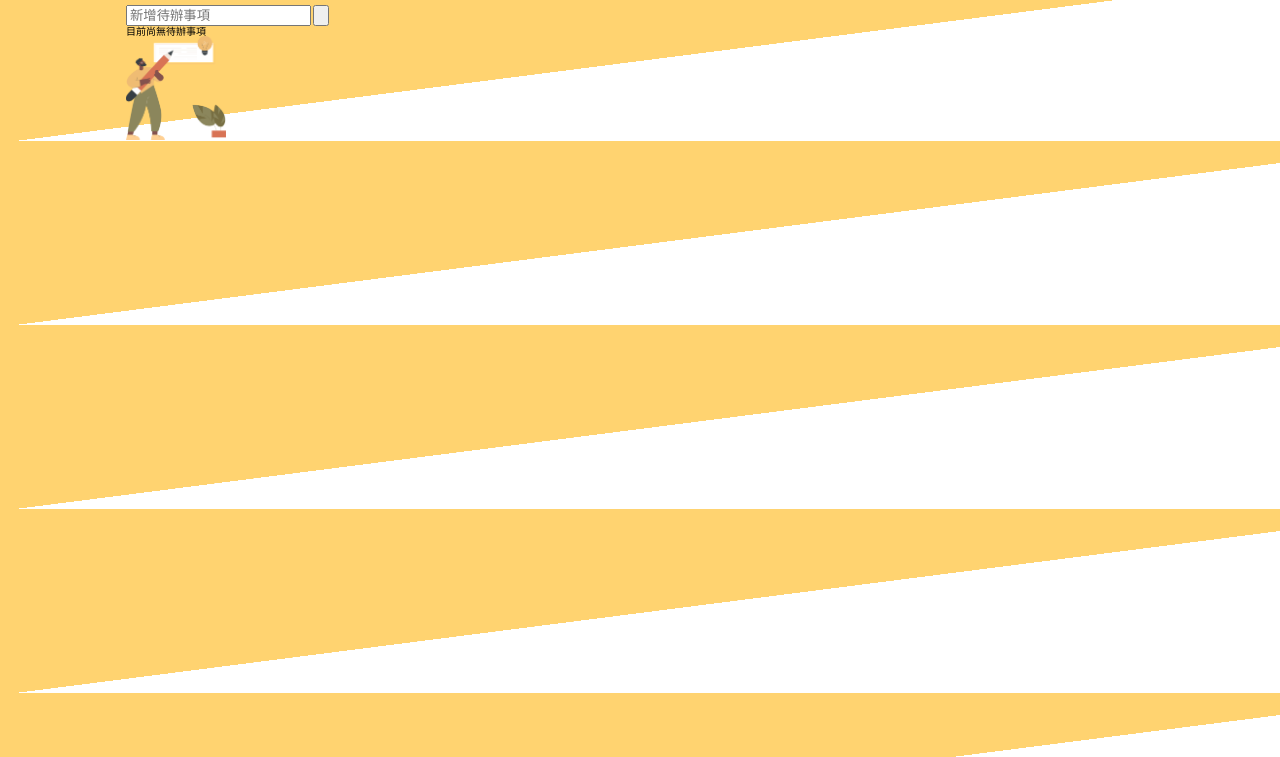
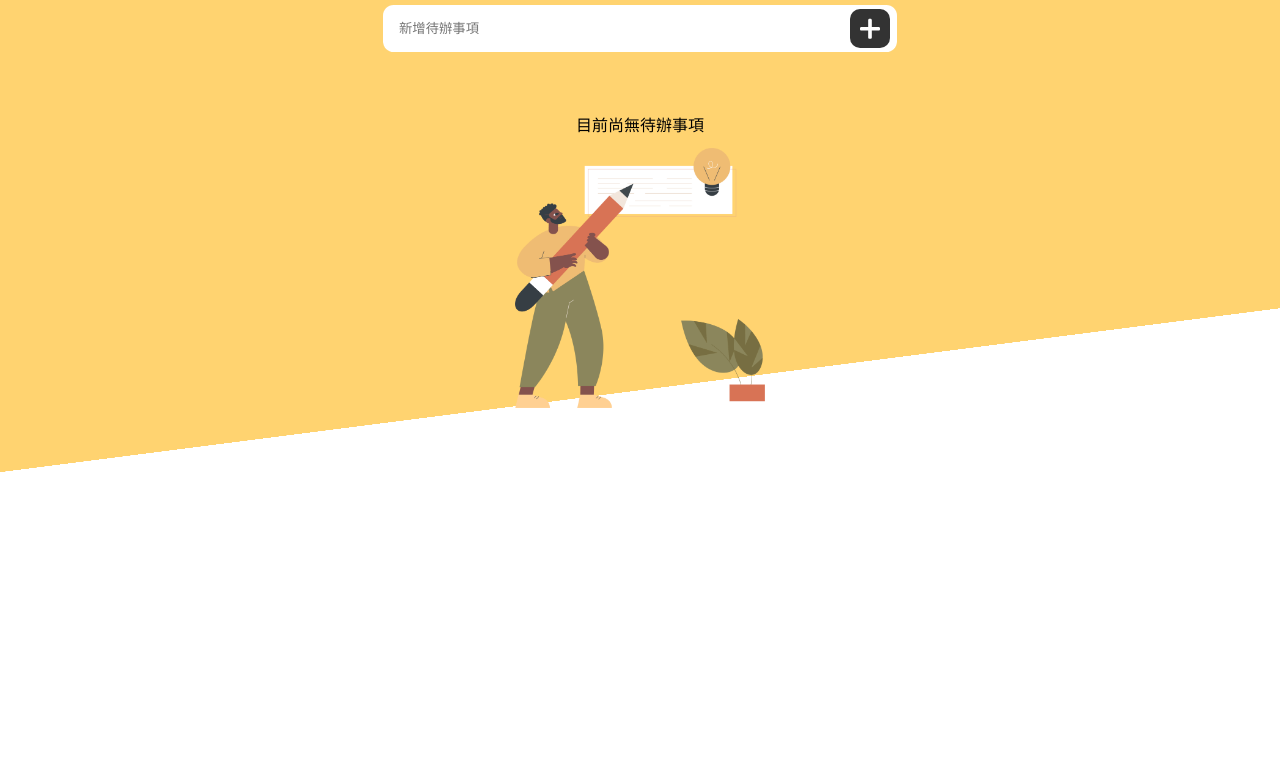
Before and after one commit to fire0607/Rocketcamp_week8_TodoList, a plain HTML site: page index.html in a window 1280 px wide. Shown: the part 43-800 px from the top of the page. Drawn offline with nearby package versions, Linux system fonts and the light colour scheme.

Commit message:
[update]-無待辦事項頁面切版

```diff
--- a/index.html
+++ b/index.html
@@ -15,14 +15,14 @@
             <a href="#" class="logout">登出</a>
         </nav>
     </header>
-    <section>
+    <section class="main">
         <div class="todo">
             <input type="text" class="todo-text" placeholder="新增待辦事項">
-            <input type="button" class="todo-plus" value="">
+            <input type="image" src="./img/plus 1.svg "class="todo-submit" value="submit">
         </div>
-        <div class="todo-noting">
+        <div class="todo-nothing">
             <p>目前尚無待辦事項</p>
-            <img src="./img/empty.png" alt="目前尚無待辦事項"  width="100px">
+            <img src="./img/empty.png" alt="目前尚無待辦事項">
         </div>
     </section>
     <script src="./all.js"></script>
--- a/scss/_main.scss
+++ b/scss/_main.scss
@@ -7,7 +7,7 @@ body{
     font-family: "Noto Sans TC", sans-serif;
     font-size: 10px;
     max-width: 1028px;
-    height: 100%;
+    height: 100vh;
     margin: 0 auto;
     background: linear-gradient(172.7deg, $yellow 5.12%, $yellow 53.33%, $yellow 53.44%, #FFFFFF 53.45%, #FFFFFF 94.32%);
 
@@ -34,4 +34,55 @@ body{
             }
         }
     }
+    @include mobile{
+        justify-content: space-evenly;
+        nav{
+            p{
+                display: none;
+            }
+        }
+    }
+
 }
+
+.main{
+    width: 50%;
+    margin: 0 auto;
+    @include mobile{
+            width: 100%;
+            padding: 0 1.6em;
+    }
+}
+
+.todo{
+    font-size: 1.6em;
+    position: relative;
+    .todo-text{
+        width: 100%;
+        text-align: left;
+        border: none;
+        outline: none;
+        padding: 1.2em;
+        border-radius: 0.8em;
+    }
+    .todo-submit{
+        position: absolute;
+        right: 0.5em;
+        top: 0.3em;
+    }
+    @include mobile{
+        margin: 0 auto;
+    }
+}
+
+.todo-nothing{
+    text-align: center;
+    p{
+        font-size: 1.6em;
+        padding-top: 4em;
+        padding-bottom: 1em;
+    }
+    img{
+        width: 25em;
+    }
+}
--- /dev/null
+++ b/scss/_mixin.scss
@@ -0,0 +1,5 @@
+@mixin mobile{
+    @media(max-width:375px){
+        @content
+    }
+  };
--- a/scss/all.scss
+++ b/scss/all.scss
@@ -1,5 +1,6 @@
 @import "variables.scss";
 @import "reset.scss";
+@import "mixin.scss";
 
 @import url('https://fonts.googleapis.com/css2?family=Noto+Sans+TC:wght@100..900&display=swap');
 
```
Also changed, not shown: img/plus 1.svg (added), scss/all.css, 1 other file.
